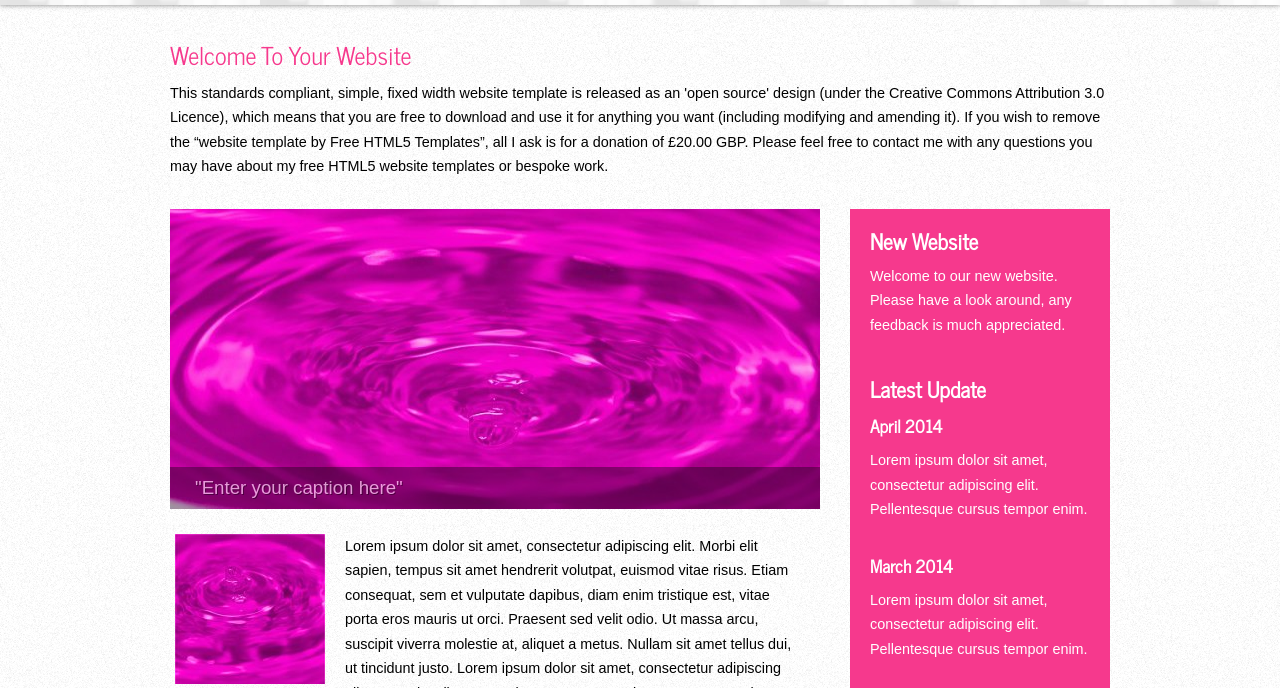
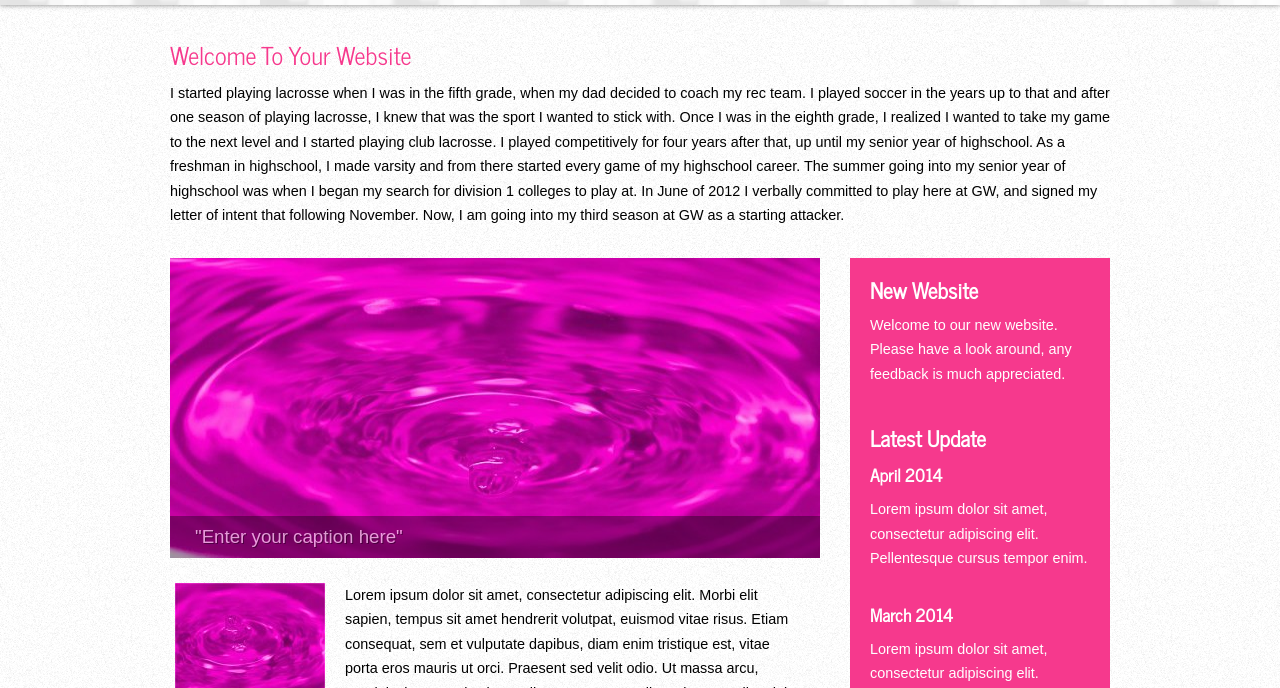
Before and after one commit to sheacassidy6/Cassidy, a plain HTML site: page index.html in a window 1280 px wide. Shown: the part 95-783 px from the top of the page. Drawn offline with Linux system fonts and the light colour scheme.

Commit message:
index update

```diff
--- a/index.html
+++ b/index.html
@@ -41,7 +41,14 @@
 	  <div id="content">
 
 		  <h1>Welcome To Your Website</h1>
-          <p>This standards compliant, simple, fixed width website template is released as an 'open source' design (under the Creative Commons Attribution 3.0 Licence), which means that you are free to download and use it for anything you want (including modifying and amending it). If you wish to remove the &ldquo;website template by Free HTML5 Templates&rdquo;, all I ask is for a donation of &pound;20.00 GBP. Please feel free to contact me with any questions you may have about my free HTML5 website templates or bespoke work.</p>
+          <p>I started playing lacrosse when I was in the fifth grade, when my dad decided to coach my rec team.
+  I played soccer in the years up to that and after one season of playing lacrosse, I knew that was the sport I wanted to stick with.
+  Once I was in the eighth grade, I realized I wanted to take my game to the next level and I started playing club lacrosse.
+  I played competitively for four years after that, up until my senior year of highschool.
+  As a freshman in highschool, I made varsity and from there started every game of my highschool career.
+  The summer going into my senior year of highschool was when I began my search for division 1 colleges to play at.
+  In June of 2012 I verbally committed to play here at GW, and signed my letter of intent that following November.
+  Now, I am going into my third season at GW as a starting attacker.</p>
 
           <div class="slideshow">
 	        <ul class="slideshow">
```
